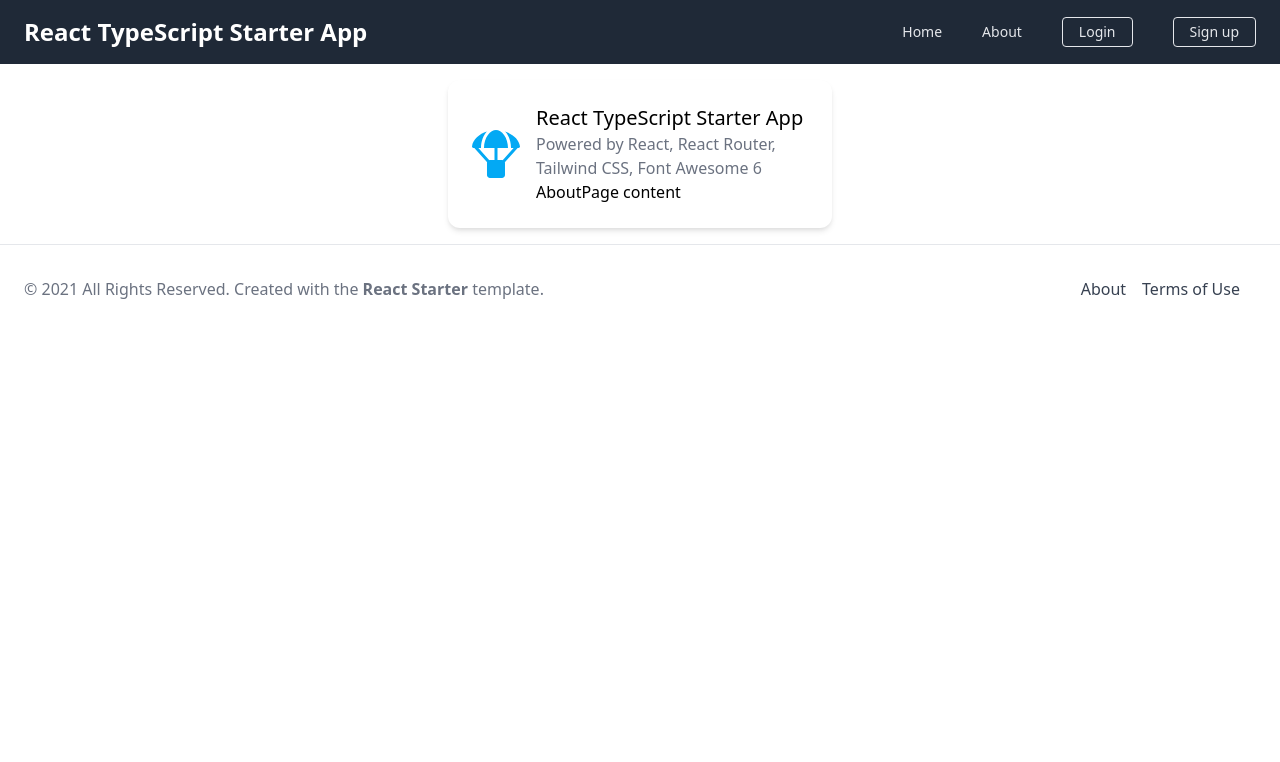
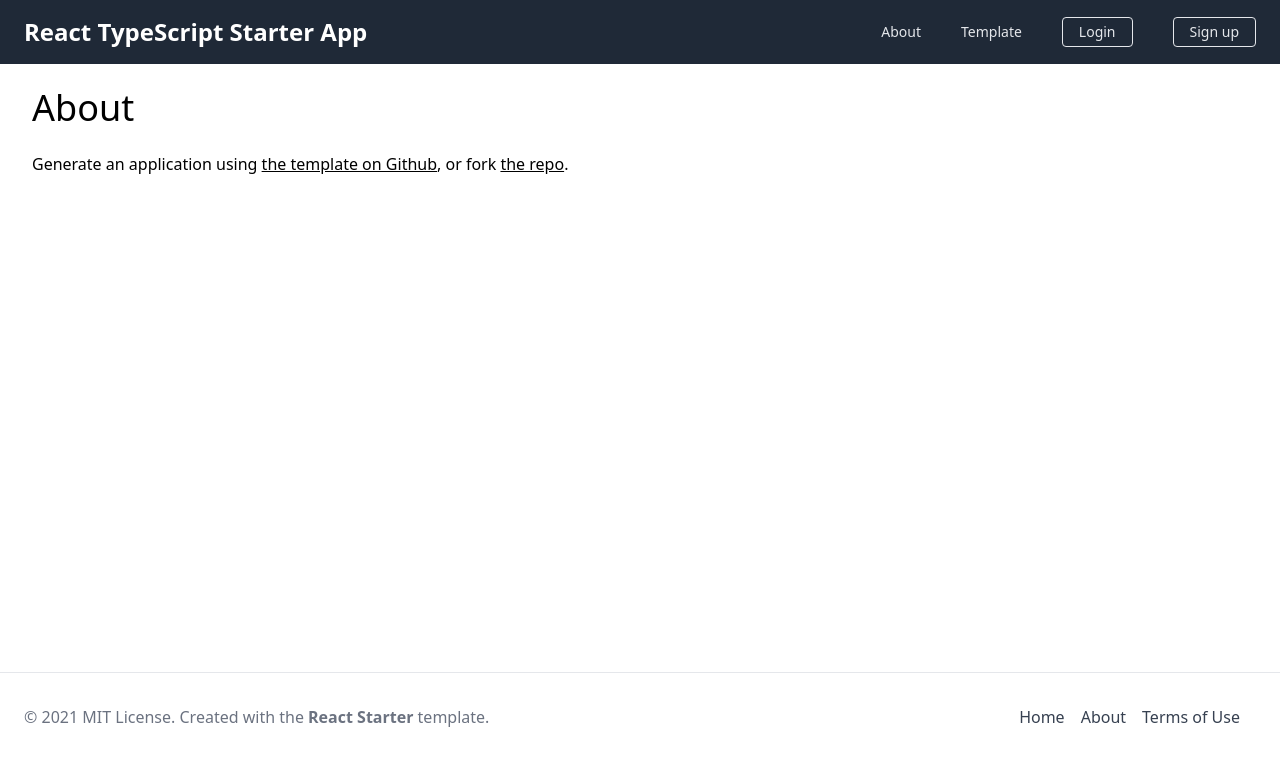
Before and after one commit to ssokurenko/react-typescript-starter-app, a React (Create React App) app: page /about in a window 1280 px wide. Shown: the top 762 px of the page. Built offline with nearby package versions, Linux system fonts and the light colour scheme.

Commit message:
Added Article layout component and helper pages.

```diff
--- a/src/App.tsx
+++ b/src/App.tsx
@@ -1,50 +1,31 @@
 import React from 'react'
 import { BrowserRouter as Router, Switch, Route } from 'react-router-dom'
-import { FontAwesomeIcon } from '@fortawesome/react-fontawesome'
-import { faParachuteBox } from '@fortawesome/free-solid-svg-icons'
 import { useConfig } from './hooks'
 import { Header, Footer } from './components'
-import { HomePage, AboutPage } from './pages'
+import { HomePage, AboutPage, NotFoundPage, TemplatePage } from './pages'
 
 const App = () => {
-  const {
-    appName,
-    appMotto,
-    primaryColor,
-    headerLinks,
-    footerLinks,
-    copyright
-  } = useConfig()
+  const { appName, headerLinks, footerLinks, copyright } = useConfig()
 
   return (
     <Router>
       <>
         <Header logo={appName} links={headerLinks} />
-        <div className="container mx-auto px-4">
-          <div className="p-6 m-4 max-w-sm mx-auto bg-white rounded-xl shadow-md flex items-center space-x-4">
-            <div className="flex-shrink-0">
-              <FontAwesomeIcon
-                icon={faParachuteBox}
-                size="3x"
-                color={primaryColor}
-              />
-            </div>
-            <div>
-              <div className="text-xl font-medium text-black">{appName}</div>
-              <p className="text-gray-500">{appMotto}</p>
-
-              <div>
+        <div className="container mx-auto px-4 mt-6 mb-6">
           <Switch>
-                  <Route path="/about">
+            <Route path="/about" exact>
               <AboutPage />
             </Route>
-                  <Route path="/">
+            <Route path="/template-page" exact>
+              <TemplatePage />
+            </Route>
+            <Route path="/" exact>
               <HomePage />
             </Route>
+            <Route path="/">
+              <NotFoundPage />
+            </Route>
           </Switch>
-              </div>
-            </div>
-          </div>
         </div>
         <Footer copyright={copyright} links={footerLinks} />
       </>
--- /dev/null
+++ b/src/components/Article.tsx
@@ -0,0 +1,18 @@
+import React, { ReactNode } from 'react'
+
+interface Props {
+  title?: ReactNode
+  children?: ReactNode
+}
+
+const Article = (props: Props) => {
+  const { title, children } = props
+  return (
+    <article className="container mx-auto px-4" style={{ minHeight: '70vh' }}>
+      {title ? <h1 className="text-4xl mt-6">{title}</h1> : null}
+      <div className="mt-6 mb-6">{children}</div>
+    </article>
+  )
+}
+
+export default Article
--- a/src/components/index.ts
+++ b/src/components/index.ts
@@ -1,4 +1,5 @@
 import Header from './Header'
+import Article from './Article'
 import Footer from './Footer'
 
-export { Header, Footer }
+export { Header, Article, Footer }
--- a/src/hooks/useConfig.tsx
+++ b/src/hooks/useConfig.tsx
@@ -4,25 +4,24 @@ const useConfig = () => {
   const currentYear = new Date().getFullYear()
   return {
     appName: 'React TypeScript Starter App',
-    appMotto: 'Powered by React, React Router, Tailwind CSS, Font Awesome 6',
-    primaryColor: '#03A9F4',
-    accentColor: '#FF5722',
     headerLinks: [
-      { path: '/', label: 'Home' },
       { path: '/about', label: 'About' },
+      { path: '/template-page', label: 'Template' },
       { path: '/login', label: 'Login', isFeatured: true },
       { path: '/sign-up', label: 'Sign up', isFeatured: true }
     ],
     footerLinks: [
+      { path: '/', label: 'Home' },
       { path: '/about', label: 'About' },
       { path: '/terms-of-use', label: 'Terms of Use' }
     ],
     copyright: (
       <span>
-        © {currentYear} All Rights Reserved. Created with the&nbsp;
+        © {currentYear} MIT License. Created with the&nbsp;
         <a
           href="https://github.com/ssokurenko/react-typescript-starter-app"
           target="_blank"
+          rel="noreferrer"
           className="font-bold hover:underline"
         >
           React Starter
--- a/src/pages/AboutPage.tsx
+++ b/src/pages/AboutPage.tsx
@@ -1,7 +1,26 @@
 import React from 'react'
+import { Article } from '../components'
 
-const AboutPage = () => {
-  return <h1>AboutPage content</h1>
-}
+const AboutPage = () => (
+  <Article title="About">
+    <p className="text-bold">
+      Generate an application using&nbsp;
+      <a
+        href="https://github.com/ssokurenko/react-typescript-starter-app/generate"
+        className="underline"
+      >
+        the template on Github
+      </a>
+      , or fork&nbsp;
+      <a
+        href="https://github.com/ssokurenko/react-typescript-starter-app"
+        className="underline"
+      >
+        the repo
+      </a>
+      .
+    </p>
+  </Article>
+)
 
 export default AboutPage
--- a/src/pages/HomePage.tsx
+++ b/src/pages/HomePage.tsx
@@ -1,7 +1,10 @@
 import React from 'react'
+import { Article } from '../components'
 
-const HomePage = () => {
-  return <h1>HomePage content</h1>
-}
+const HomePage = () => (
+  <Article title="Welcome">
+    <p className="text-bold">Welcome content.</p>
+  </Article>
+)
 
 export default HomePage
--- /dev/null
+++ b/src/pages/NotFoundPage.tsx
@@ -0,0 +1,27 @@
+import React from 'react'
+import { Link } from 'react-router-dom'
+import { FontAwesomeIcon } from '@fortawesome/react-fontawesome'
+import { faExclamationTriangle } from '@fortawesome/free-solid-svg-icons'
+import { Article } from '../components'
+
+const NotFoundPage = () => (
+  <Article title="Not Found">
+    <p className="text-bold">
+      <FontAwesomeIcon icon={faExclamationTriangle} size="lg" color="red" />
+      &nbsp;This page is not found.
+    </p>
+    <p className="text-bold mt-4">
+      Please add a route to&nbsp;
+      <span className="bg-gray-100 p-1 rounded">App.tsx</span> and correspondent
+      page to the&nbsp;
+      <span className="bg-gray-100 p-1 rounded">./pages</span> folder using the
+      following{' '}
+      <Link to="/template-page" className="underline">
+        template
+      </Link>
+      .
+    </p>
+  </Article>
+)
+
+export default NotFoundPage
--- /dev/null
+++ b/src/pages/TemplatePage.tsx
@@ -0,0 +1,10 @@
+import React from 'react'
+import { Article } from '../components'
+
+const TemplatePage = () => (
+  <Article title="Template Page">
+    <p className="text-bold">Template content goes here.</p>
+  </Article>
+)
+
+export default TemplatePage
--- a/src/pages/index.ts
+++ b/src/pages/index.ts
@@ -1,4 +1,6 @@
 import HomePage from './HomePage'
 import AboutPage from './AboutPage'
+import NotFoundPage from './NotFoundPage'
+import TemplatePage from './TemplatePage'
 
-export { HomePage, AboutPage }
+export { HomePage, AboutPage, NotFoundPage, TemplatePage }
```
Lines whose indentation alone changed are shown as unchanged.
